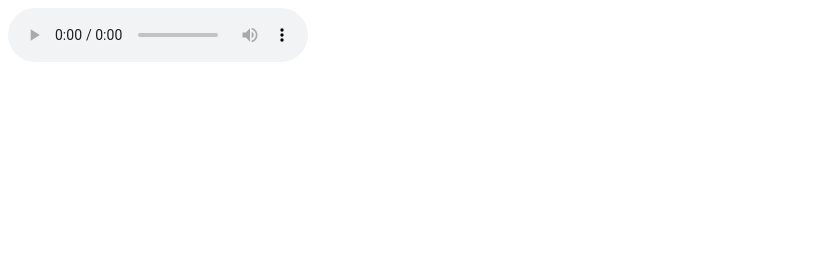
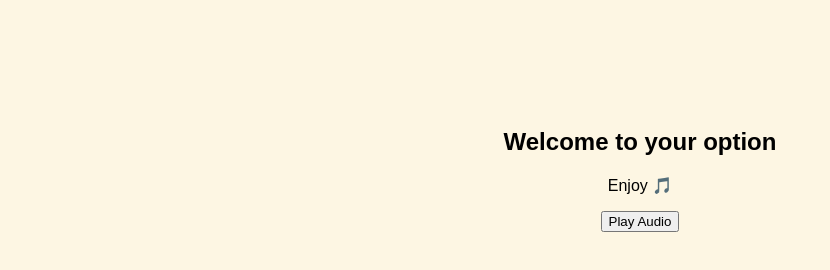
Before and after one commit to ToniWan/toniwan.github.io, a plain HTML site: page index.html in a window 1280 px wide. Shown: the whole page, without its empty margins (0-830 px from the left). Drawn offline with Linux system fonts and the light colour scheme.

Commit message:
Update index.html

```diff
--- a/index.html
+++ b/index.html
@@ -1,12 +1,23 @@
 <!DOCTYPE html>
 <html>
 <head>
-  <title>Audio Playback</title>
+  <title>HC Testing</title>
+  <meta name="viewport" content="width=device-width, initial-scale=1.0">
+  <style>
+    body {
+      font-family: sans-serif;
+      text-align: center;
+      padding-top: 100px;
+      background-color: #fdf6e3;
+    }
+  </style>
 </head>
 <body>
-  <audio controls autoplay>
-    <source src="audio.ogg" type="audio/ogg">
-    Your browser does not support the audio element.
-  </audio>
+  <h2>Welcome to your option</h2>
+  <p>Enjoy 🎵</p>
+    <audio id="myAudio">
+        <source src="audio.ogg" type="audio/ogg"/>
+    </audio>
+    <button onclick="document.getElementById('myAudio').play()">Play Audio</button>
 </body>
 </html>
```
